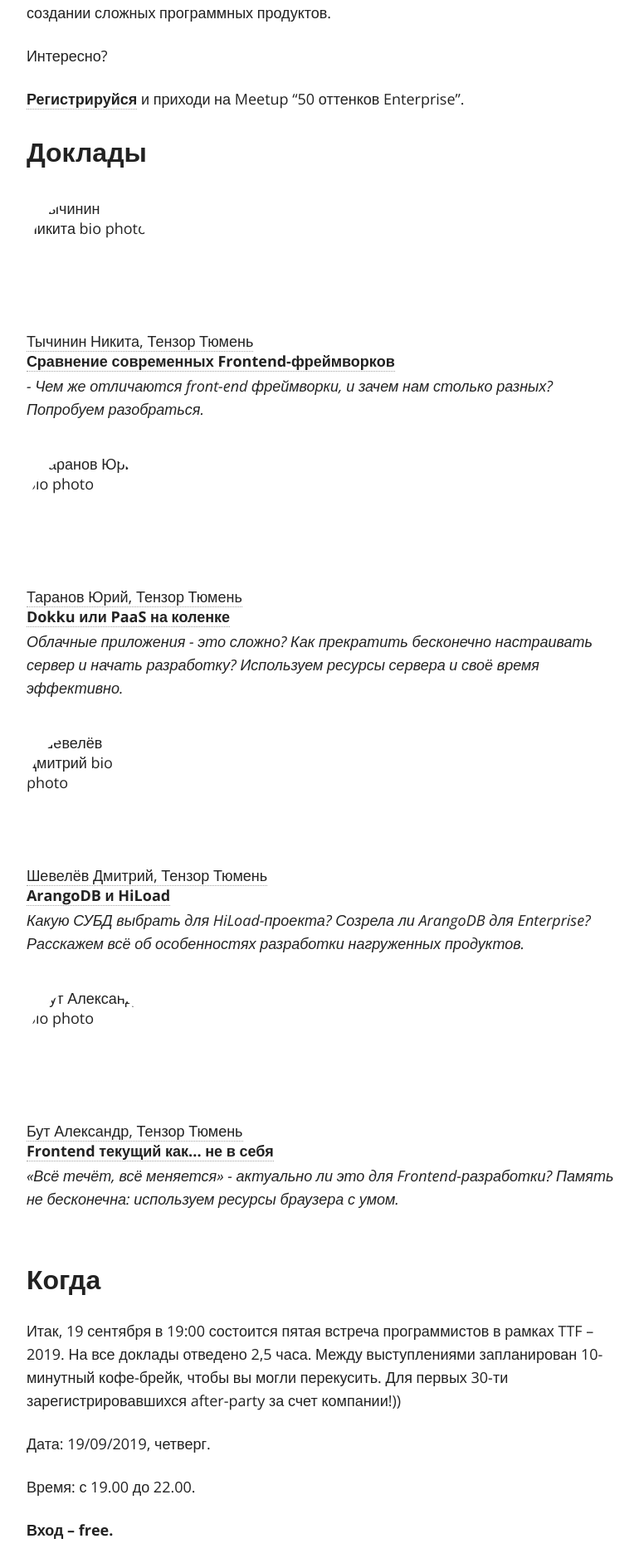
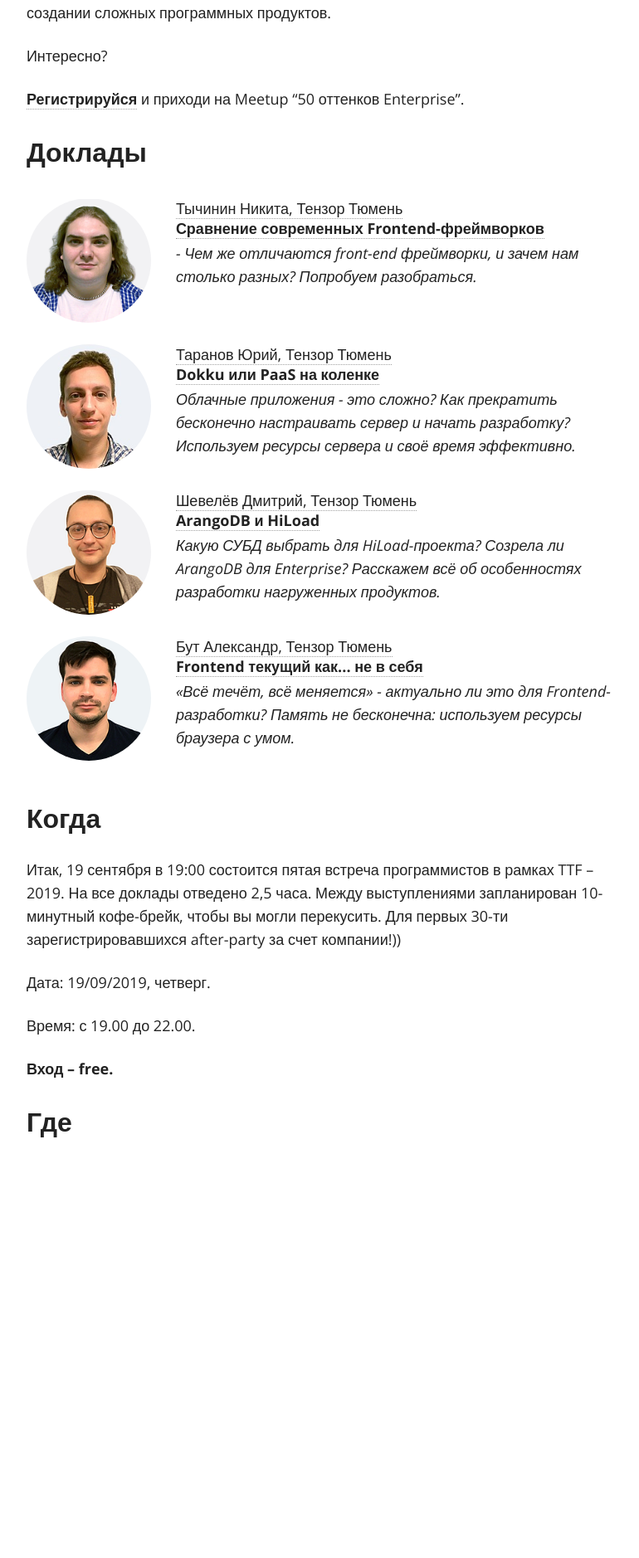
Before and after one commit to tmntensor/tmntensor.github.io, a Jekyll site: the page built from index.md, in a window 1280 px wide. Shown: the part 938-2816 px from the top of the page at 83% size, without its empty margins (254-1024 px from the left). Built offline with Jekyll 4.4.1, drawn with Linux system fonts in a browser that asks for light colours; nearby versions of some CDN libraries; comment, search, counter and statistics services are not loaded.

Commit message:
fixed foto

```diff
--- a/_sass/_site.scss
+++ b/_sass/_site.scss
@@ -282,3 +282,8 @@ b, i, strong, em, blockquote, p, q, span, figure, img, h1, h2, header, input, a,
 	display: block;
 	font-style: italic;
 }
+
+img.bio-photo.mainpage {
+	float: left;
+	margin-right: 30px;
+}
--- a/index.md
+++ b/index.md
@@ -30,7 +30,7 @@ TTF — ежегодная тусовка тюменских любителей
       {% endcapture %}
     {% endif %}
   {% if post.announce %}
-  <li><img src="{{ author.avatar }}" class="bio-photo" alt="{{ author.name }} bio photo">
+  <li><img src="images/{{ author.avatar }}" class="bio-photo mainpage" alt="{{ author.name }} bio photo">
   <a href="{{ site.url }}{{ post.url }}">{{ authorslist }}<br/><b>{{ post.title }}</b><br/>
   <p class="micro-desc">{{ post.micro }}</p></a></li>
   {% endif %}
```
